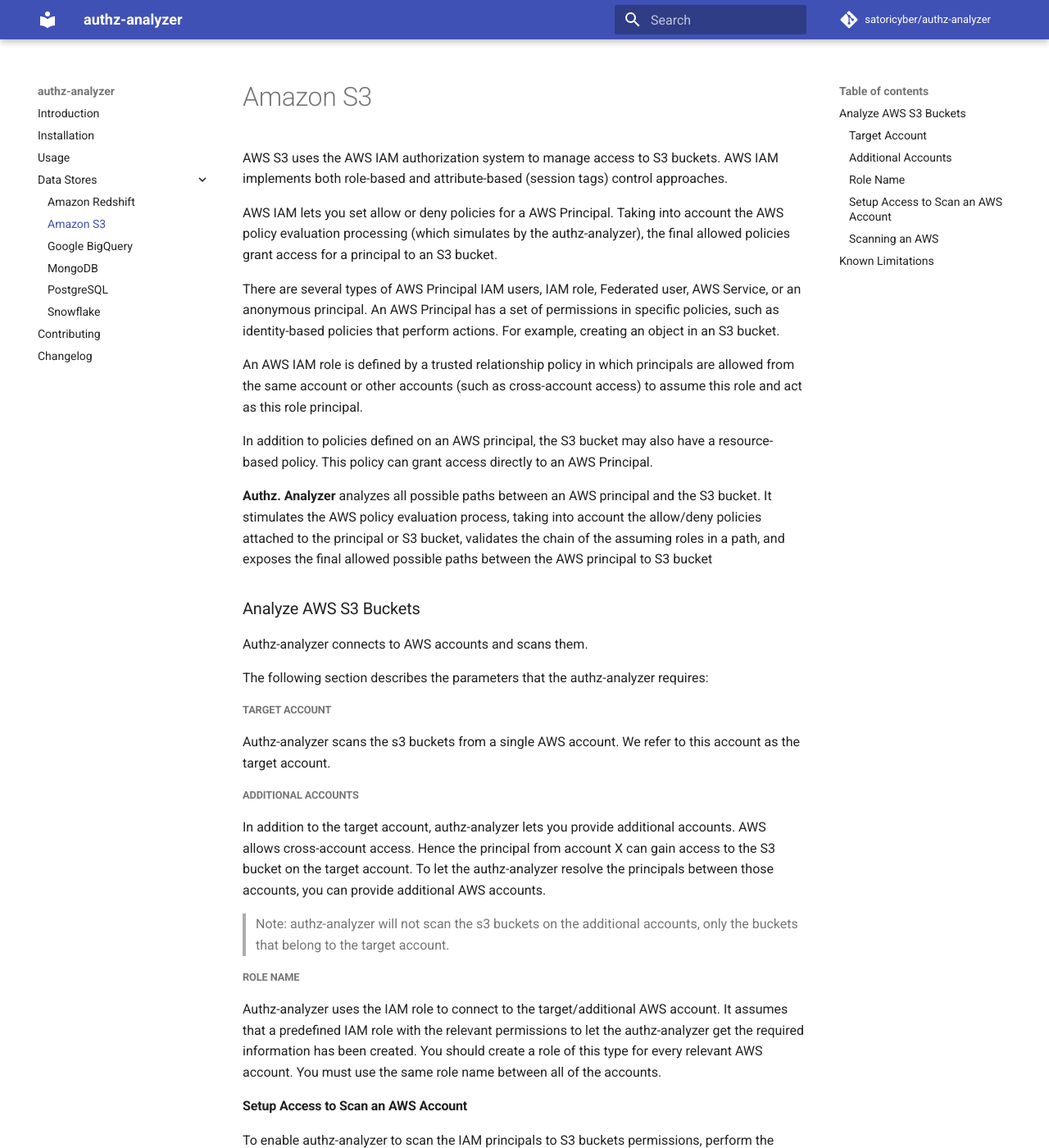
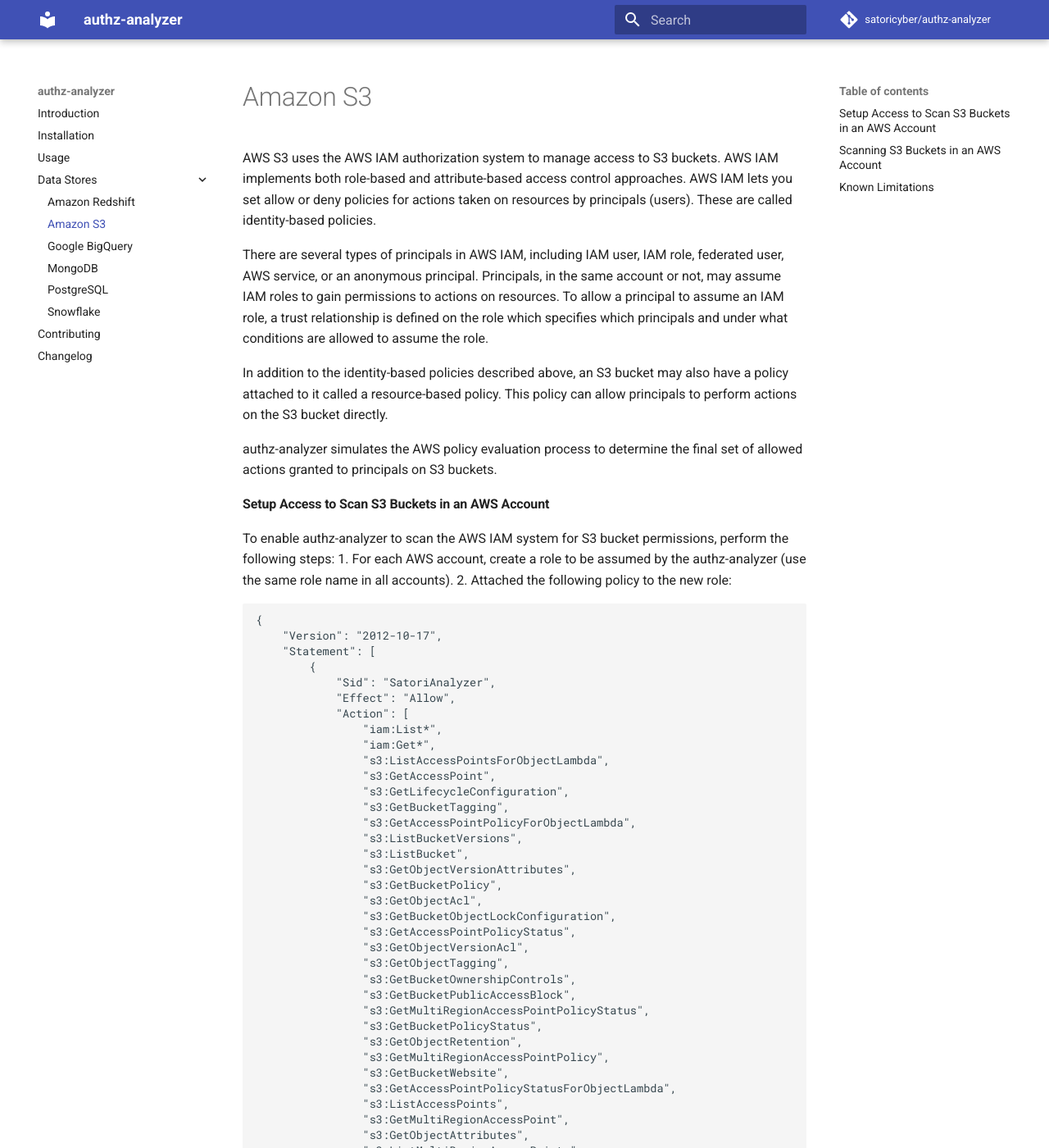
Before and after one commit to SatoriCyber/universal-data-permissions-scanner, an MkDocs documentation site: the page built from docs/datastores/s3.md, in a window 1280 px wide and 1400 px high. Shown: the whole window at 82% size. Built offline with MkDocs 1.6.1 and Material for MkDocs 9.7.7, drawn with Linux system fonts in a browser that asks for light colours; comment, search, counter and statistics services are not loaded; some of the changed text lies outside the part shown.

Commit message:
S3 docs review

````diff
--- a/docs/datastores/s3.md
+++ b/docs/datastores/s3.md
@@ -1,48 +1,16 @@
-AWS S3 uses the AWS IAM authorization system to manage access to S3 buckets.
-AWS IAM implements both role-based and attribute-based (session tags) control approaches.
+AWS S3 uses the AWS IAM authorization system to manage access to S3 buckets. AWS IAM implements both role-based and attribute-based access control approaches. AWS IAM lets you set allow or deny policies for actions taken on resources by principals (users). These are called identity-based policies.
 
-AWS IAM lets you set allow or deny policies for a AWS Principal.
-Taking into account the AWS policy evaluation processing (which simulates by the authz-analyzer),
-the final allowed policies grant access for a principal to an S3 bucket.
+There are several types of principals in AWS IAM, including IAM user, IAM role, federated user, AWS service, or an anonymous principal. Principals, in the same account or not, may assume IAM roles to gain permissions to actions on resources. To allow a principal to assume an IAM role, a trust relationship is defined on the role which specifies which principals and under what conditions are allowed to assume the role.
 
-There are several types of AWS Principal IAM users, IAM role, Federated user, AWS Service, or an anonymous principal.
-An AWS Principal has a set of permissions in specific policies, such as identity-based policies that perform actions. For example, creating an object in an S3 bucket.
+In addition to the identity-based policies described above, an S3 bucket may also have a policy attached to it called a resource-based policy. This policy can allow principals to perform actions on the S3 bucket directly.
 
-An AWS IAM role is defined by a trusted relationship policy in which principals are allowed from the same account or other accounts (such as cross-account access) to assume this role and act as this role principal.
+authz-analyzer simulates the AWS policy evaluation process to determine the final set of allowed actions granted to principals on S3 buckets.
 
-In addition to policies defined on an AWS principal, the S3 bucket may also have a resource-based policy.
-This policy can grant access directly to an AWS Principal.
+### Setup Access to Scan S3 Buckets in an AWS Account
 
-**Authz. Analyzer** analyzes all possible paths between an AWS principal and the S3 bucket.
-It stimulates the AWS policy evaluation process, taking into account the allow/deny policies attached to the principal or S3 bucket,
-validates the chain of the assuming roles in a path, and exposes the final allowed possible paths between the AWS principal to S3 bucket
-
-## Analyze AWS S3 Buckets
-Authz-analyzer connects to AWS accounts and scans them.
-
-The following section describes the parameters that the authz-analyzer requires:
-
-#### Target Account
-Authz-analyzer scans the s3 buckets from a single AWS account. We refer to this account as the target account.
-
-#### Additional Accounts
-In addition to the target account, authz-analyzer lets you provide additional accounts.
-AWS allows cross-account access. Hence the principal from account X can gain access to the S3 bucket on the target account.
-To let the authz-analyzer resolve the principals between those accounts, you can provide additional AWS accounts.
-
->Note: authz-analyzer will not scan the s3 buckets on the additional accounts, only the buckets that belong to the target account.
-
-#### Role Name
-Authz-analyzer uses the IAM role to connect to the target/additional AWS account.
-It assumes that a predefined IAM role with the relevant permissions to let the authz-analyzer get the required information has been created.
-You should create a role of this type for every relevant AWS account.  You must use the same role name between all of the accounts.
-
-
-### Setup Access to Scan an AWS Account
-
-To enable authz-analyzer to scan the IAM principals to S3 buckets permissions, perform the following steps:
-1. For each AWS account, create a role to be assumed by the authz-analyzer (should be the same name on all accounts)
-2. Attached the following policy to the new role
+To enable authz-analyzer to scan the AWS IAM system for S3 bucket permissions, perform the following steps:
+1. For each AWS account, create a role to be assumed by the authz-analyzer (use the same role name in all accounts).
+2. Attached the following policy to the new role:
 ```
 {
     "Version": "2012-10-17",
@@ -115,22 +83,24 @@
     ]
 }
 ```
-The ARN-TRUSTED-PRINCIPAL is the AWS ARN of the authenticated principal which running the authz-analyzer.
+`ARN-TRUSTED-PRINCIPAL` is the AWS ARN of the authenticated principal, such as an IAM or federated user which will be running authz-analyzer.
 
-### Scanning an AWS
+### Scanning S3 Buckets in an AWS Account
+
+auth-analzyer will assume the role specified in the `--role-name` parameter to scan the permissions of S3 buckets located in a specific AWS account provided in the `--target-account-id` parameter. Use the optional `--additional-account-id` parameter to specify additional AWS accounts which may contain information about principals. For example, it's common to organize AWS accounts hierarchically, and manage users in a root account, allowing them to assume roles in sub-accounts.
+
 ```
 authz-analyzer aws-s3 \
+    --role-name <ROLE-NAME> \
     --target-account-id <AWS target account id> \
-    --additional-account-id <AWS additional account id> \
-    --role-name <ROLE-NAME>
+    [--additional-account-id <AWS additional account id>]
 ```
-The --additional-account-id is multiple optional parameter, which means you may mention it zero or more times in order to add multiple AWS additional account ids
 
 ## Known Limitations
 The following AWS features are not currently supported by authz-analyzer:
 
 * Policy evaluation
-    * AWS Organization policies
+    * AWS organization policies
     * Principal permissions boundary
 * Policy elements
     * "NotPrincipal"
````
